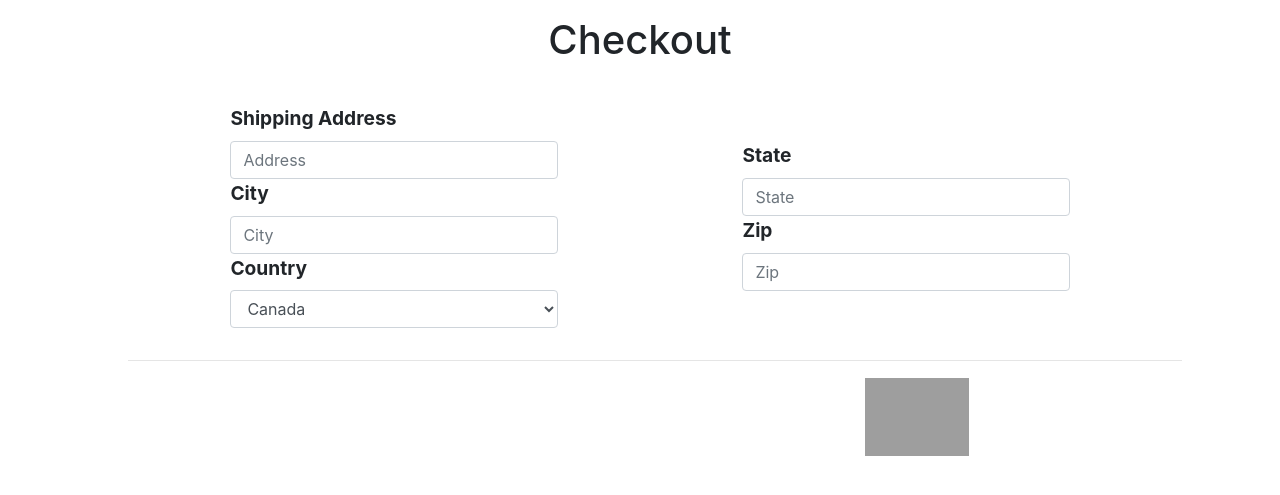
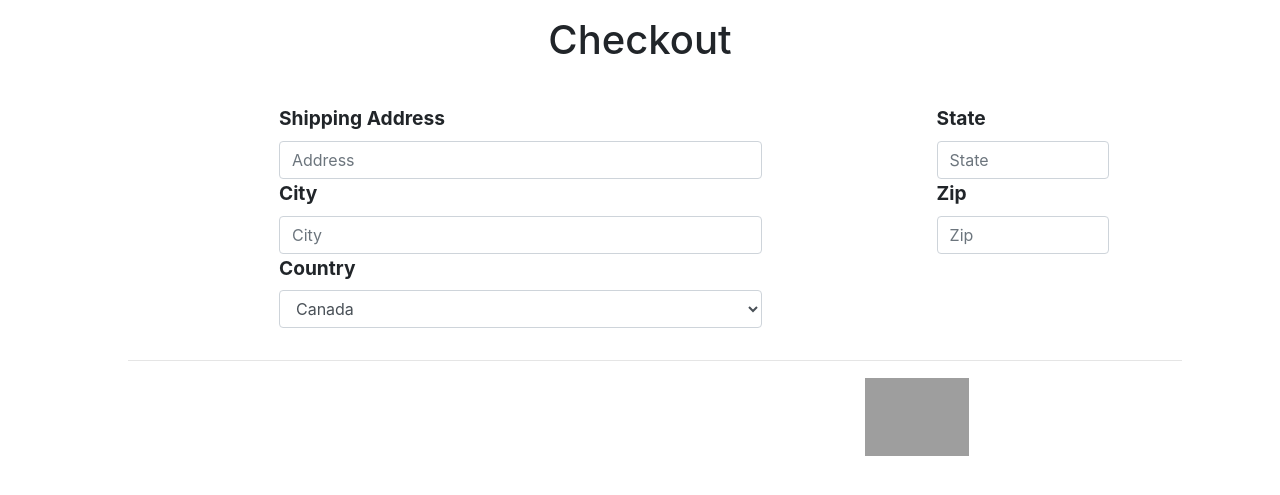
Before and after one commit to alwian/manga-store, a PHP site: page /checkout.php in a window 1280 px wide. Shown: the part 56-551 px from the top of the page. Run offline with PHP 8.4, Linux system fonts and the light colour scheme; the visitor is signed in with stand-in values (Sample User, id 1); data that the repository does not hold is empty; grey boxes are pictures that could not be loaded.

Commit message:
Merged form columns together make it more cohesive

```diff
--- a/css/style.css
+++ b/css/style.css
@@ -130,9 +130,9 @@ div.buttons {
     flex-direction: row;
 }
 
-#right-forms,
 #left-forms {
-    width: 50%;
+    width: 75%;
+    margin: auto;
     align-content: center;
 }
 
--- a/signup.php
+++ b/signup.php
@@ -138,8 +138,6 @@ if ($form_submitted) {
                         </div>
                     </div>
                 </div>
-            </div>
-            <div id="right-forms">
                 <div class="form-group">
                     <div id="email">
                         <label for="InputEmail">Email address</label>
```
